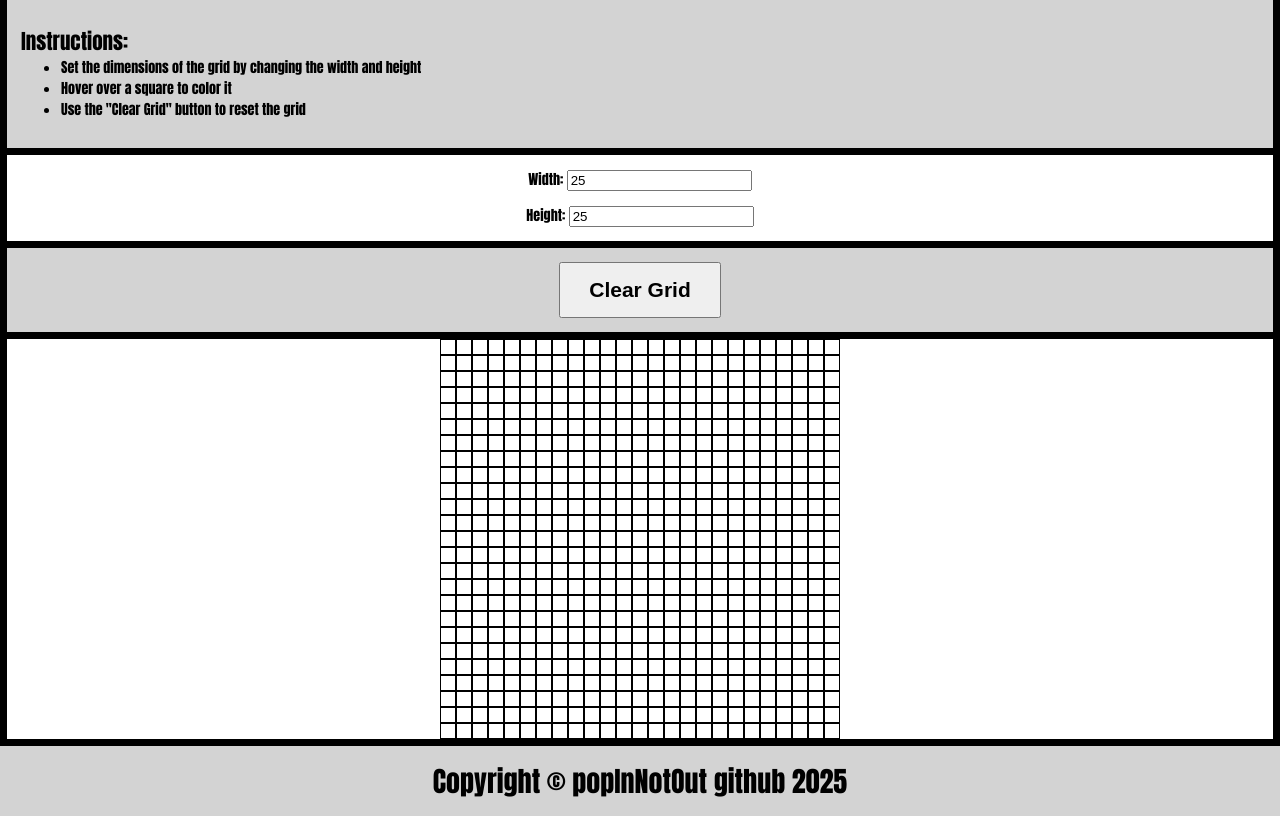
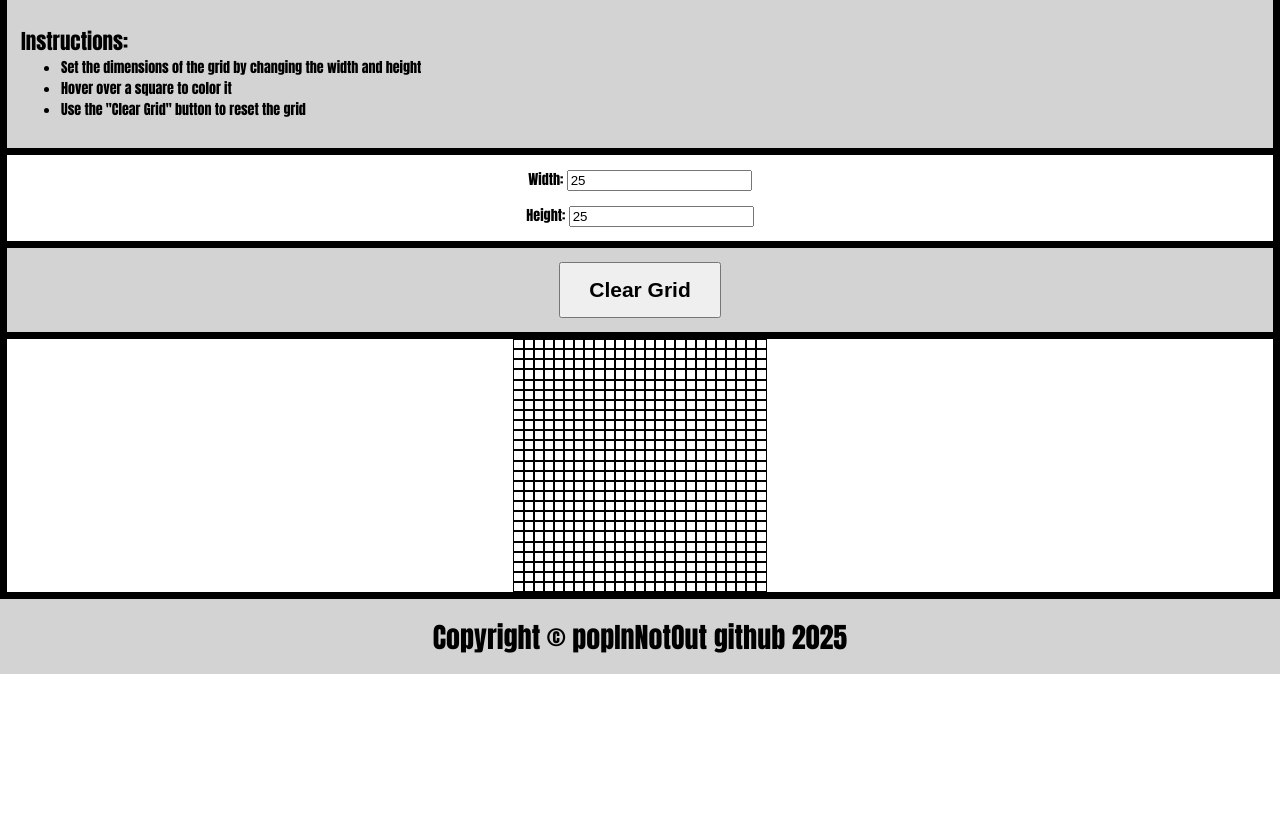
Before and after one commit to popInNotOut/odin-etch-a-sketch, a plain HTML site: page index.html in a window 1280 px wide. Shown: the part 126-942 px from the top of the page. After the commit the page ends 800 px from the top, so only its background shows below. Drawn offline with Linux system fonts and the light colour scheme.

Commit message:
Adjusted grid width, making it more adaptive for different devies

```diff
--- a/style.css
+++ b/style.css
@@ -89,8 +89,8 @@ ul {
 #grid {
     display: flex;
     flex-wrap: wrap;
-    width: 400px;
-    height: 400px;
+    width: 20%;
+    aspect-ratio: 1 / 1;
 }
 /* END OF ID SELECTORS */
 
```
